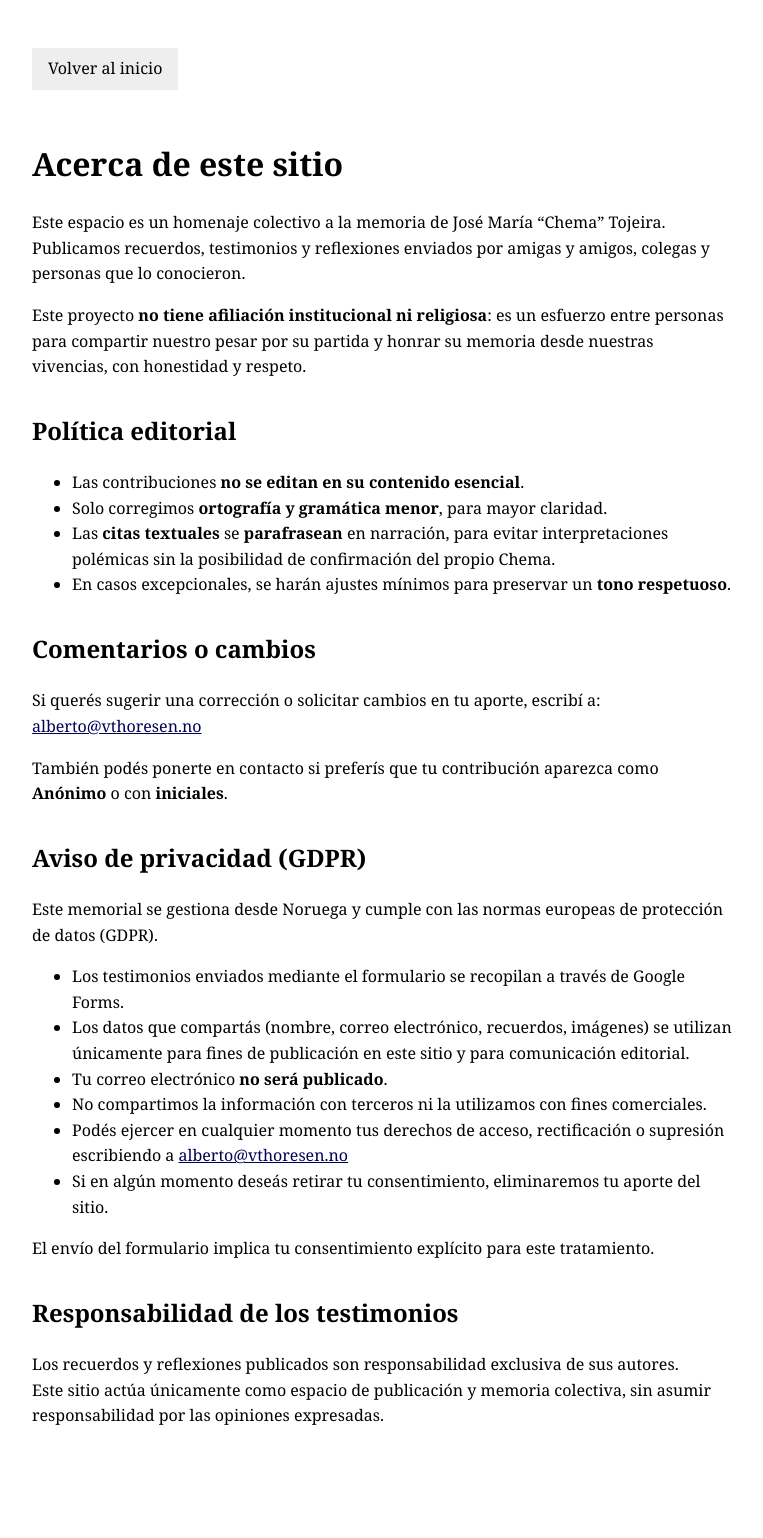
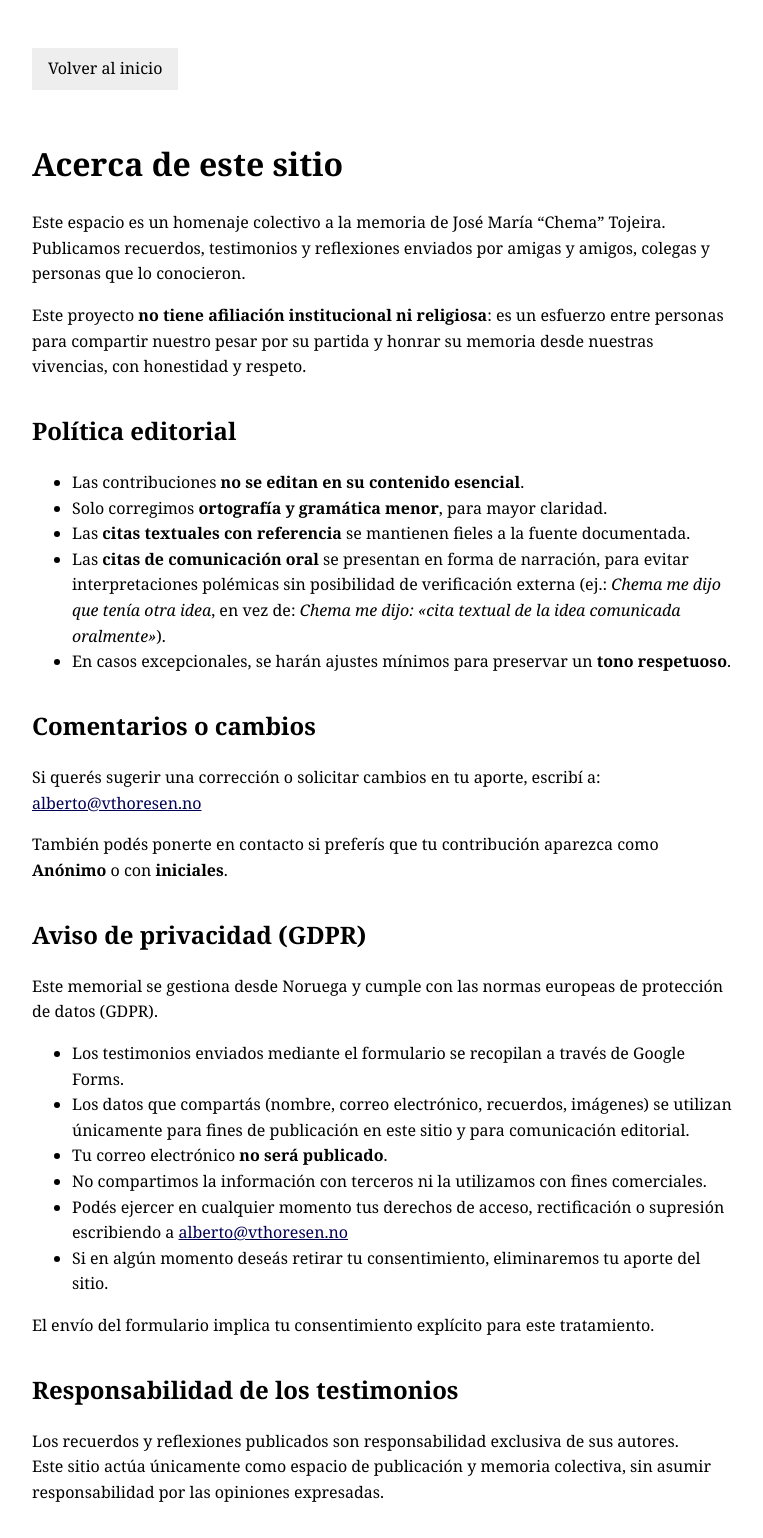
Before and after one commit to albertovth/graciaschema-site, a Jekyll site: the page built from acerca.md, in a window 1280 px wide. Shown: the whole page, without its empty margins (258-1021 px from the left). Built offline with Jekyll 4.4.1, drawn with Linux system fonts in a browser that asks for light colours; before the commit the page ends 1461 px from its top, so only the background shows below that.

Commit message:
Update acerca.md

```diff
--- a/acerca.md
+++ b/acerca.md
@@ -19,7 +19,8 @@ Este proyecto **no tiene afiliación institucional ni religiosa**: es un esfuerz
 
 - Las contribuciones **no se editan en su contenido esencial**.
 - Solo corregimos **ortografía y gramática menor**, para mayor claridad.
-- Las **citas textuales** se **parafrasean** en narración, para evitar interpretaciones polémicas sin la posibilidad de confirmación del propio Chema.
+- Las **citas textuales con referencia** se mantienen fieles a la fuente documentada.
+- Las **citas de comunicación oral** se presentan en forma de narración, para evitar interpretaciones polémicas sin posibilidad de verificación externa (ej.: *Chema me dijo que tenía otra idea*, en vez de: *Chema me dijo: «cita textual de la idea comunicada oralmente»*).
 - En casos excepcionales, se harán ajustes mínimos para preservar un **tono respetuoso**.
 
 ## Comentarios o cambios
```
